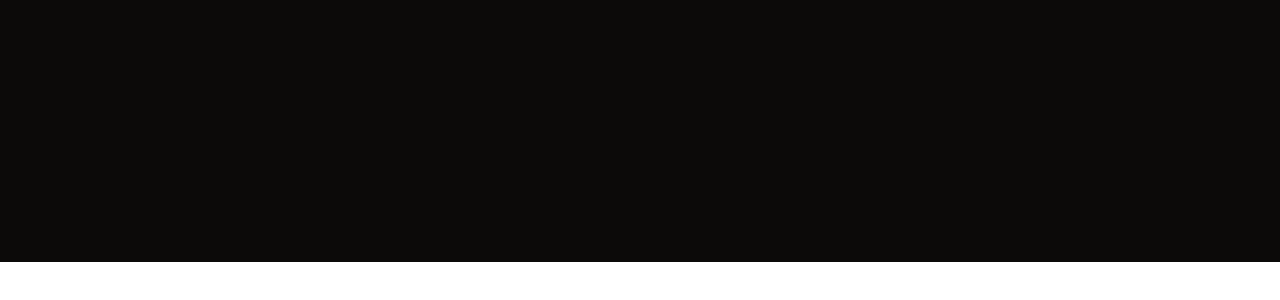
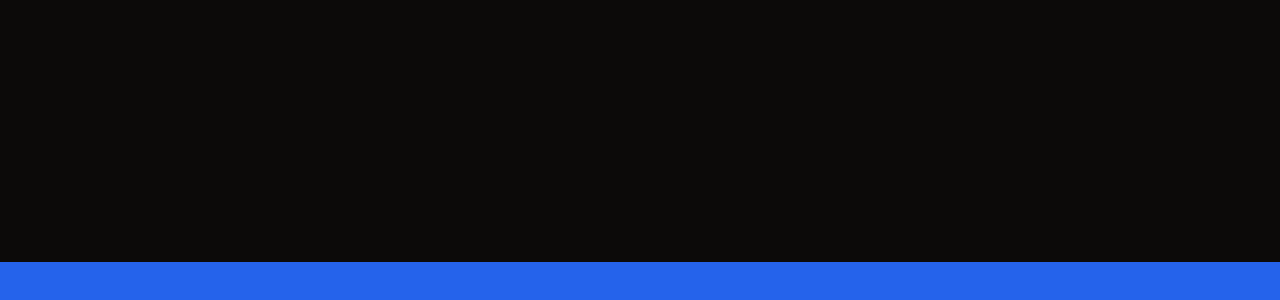
Before and after one commit to guicoelhodev/discord-clone, a Nuxt app: page / in a window 1280 px wide. Shown: the part 538-838 px from the top of the page. Before the commit the page ends 800 px from the top, so only its background shows below. Built offline with nearby package versions, Linux system fonts and the light colour scheme.

Commit message:
feat: add header component in HomePage

```diff
--- a/src/components/Home/index.vue
+++ b/src/components/Home/index.vue
@@ -1,11 +1,12 @@
 <template>
-  <div>
+  <div class="bg-blue-600">
+    <Header />
     <Welcome />
 
     <div>
       <section
         id="home-view"
-        class="opacity-0 w-screen h-screen bg-white text-black grid place-content-center"
+        class="opacity-0 w-screen h-screen text-black grid place-content-center"
       >
         <h1 class="text-5xl">React > Vue</h1>
         <h2 class="text-3xl">Styled components > Tailwind</h2>
@@ -17,7 +18,9 @@
 <script lang="ts" setup>
 import { gsap } from "gsap";
 import { onMounted, ref } from "vue";
+
 import Welcome from "./Welcome/index.vue";
+import Header from "../Global/Header/index.vue";
 
 onMounted(() => {
   const getIntroStatus = window.sessionStorage.getItem("@HAS_INTRO_CLONE");
```
